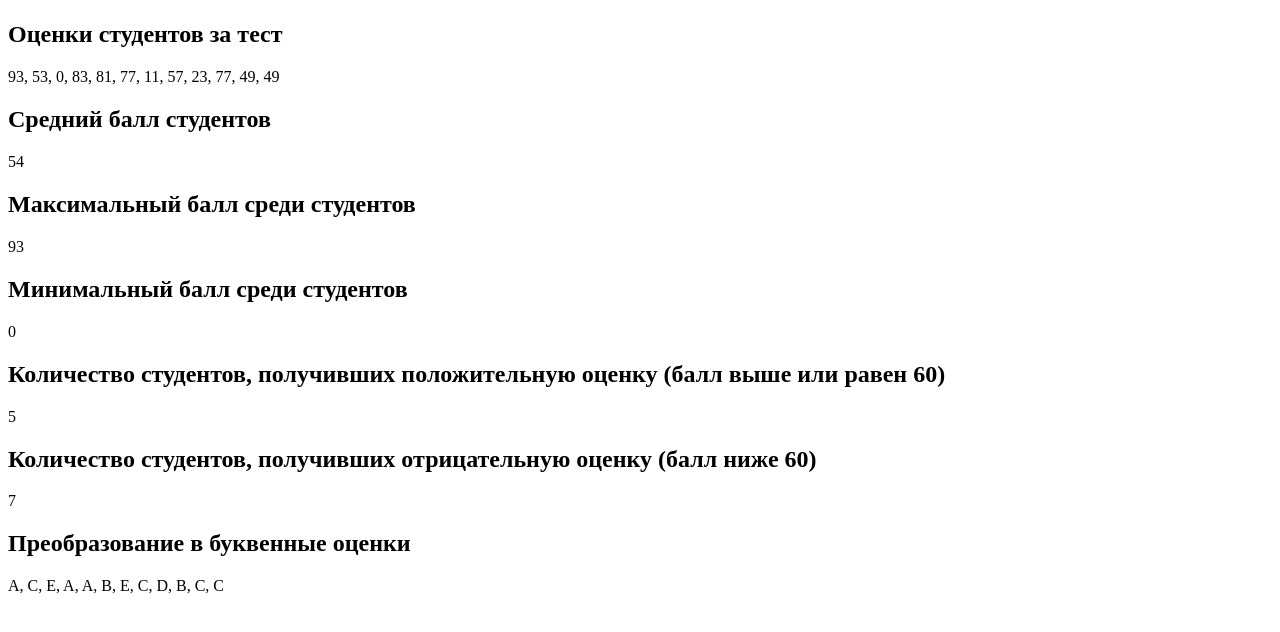
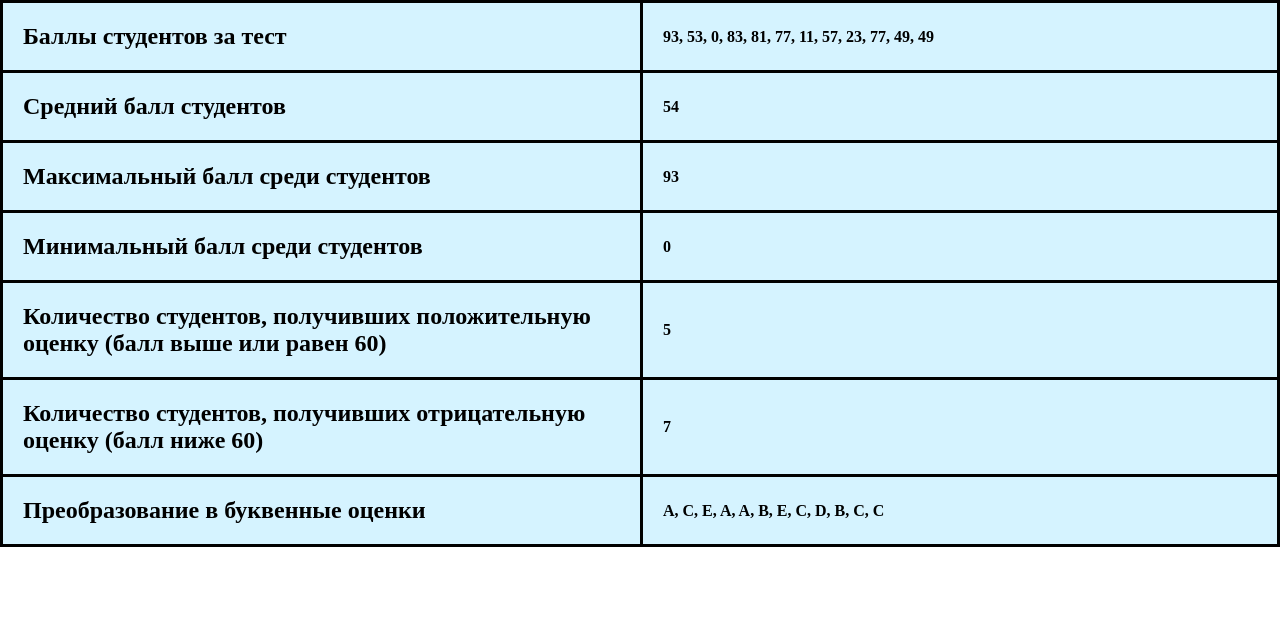
Before and after one commit to Glazunovatomara/w-14, a plain HTML site: page index.html in a window 1280 px wide. Drawn offline with Linux system fonts and the light colour scheme.

Commit message:
feat: add style

```diff
--- a/assets/style/style.css
+++ b/assets/style/style.css
@@ -0,0 +1,30 @@
+* {
+    margin: 0;
+    padding: 0;
+}
+.main {
+    max-width: 1280px;
+    width: 100%;
+    margin: 0 auto;
+}
+.main__section {
+    display: grid;
+    grid-template-columns: 50% 50%;
+    background-color: #7fd9ff54
+}
+.subtitle,
+.text {
+    padding: 20px;
+    border-top: solid;
+    border-left:solid;
+}
+.subtitle:last-of-type,
+.text:last-of-type {
+    border-bottom:solid;
+}
+.text {
+    display: flex;
+    align-items: center;
+    border-right: solid;
+    font-weight: 600;
+}
--- a/index.html
+++ b/index.html
@@ -9,7 +9,8 @@
 <body>
     <main class="main">
         <h1 class="title"></h1>
-        <h2 class="subtitle">Оценки студентов за тест</h2>
+        <section class="main__section">
+            <h2 class="subtitle">Баллы студентов за тест</h2>
             <p class="text" id="marks"></p>
             <h2 class="subtitle">Средний балл студентов</h2>
             <p class="text" id="averageMark"></p>
@@ -23,6 +24,7 @@
             <p class="text" id="negativeGrade"></p>
             <h2 class="subtitle">Преобразование в буквенные оценки</h2>
             <p class="text" id="letterGrades"></p>
+        </section>
     </main>
     <script src="./assets/script/script.js"></script>
 </body>
```
Lines whose indentation alone changed are shown as unchanged.
